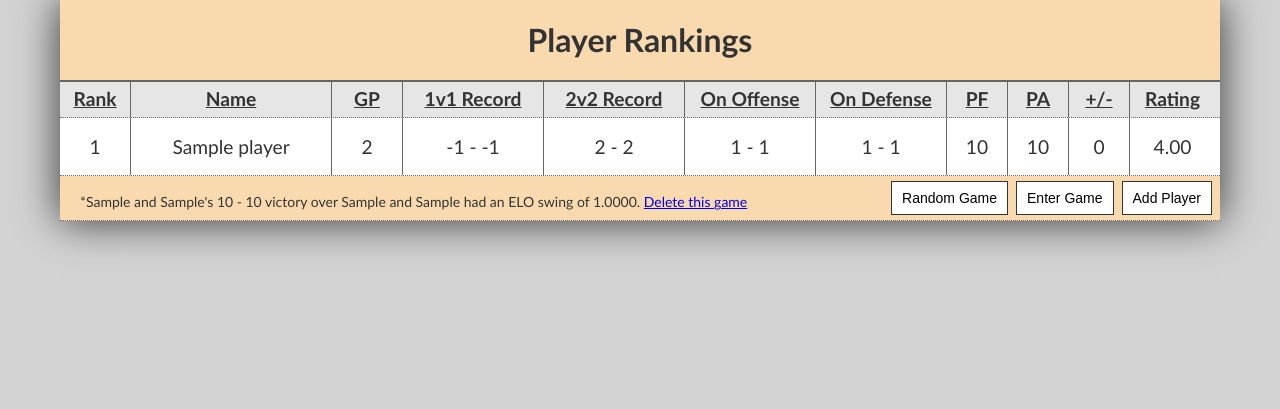
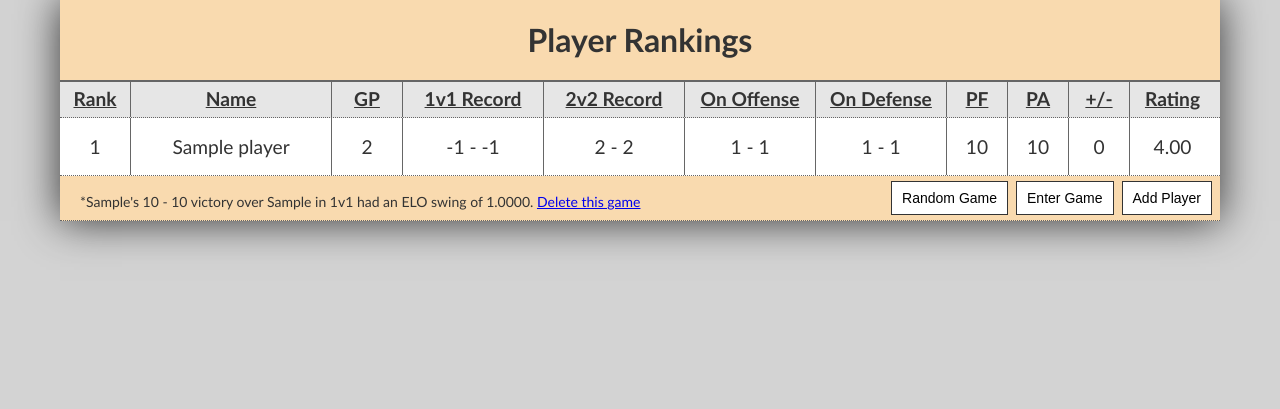
Before and after one commit to nathanpaul/FR_office_sports, a Rails app: page / in a window 1280 px wide. Shown: the part 50-459 px from the top of the page. Run offline with Rails 7, Linux system fonts and the light colour scheme; tables that the repository leaves empty hold one stand-in row (values such as "Sample post"); style sheets or scripts are compiled from the project's sources; parts of the project's set-up code (start-up, migrations or seed data) failed here and were passed over; some libraries are stand-ins or nearby versions.

Commit message:
1v1 message

```diff
--- a/app/views/players/index.html.haml
+++ b/app/views/players/index.html.haml
@@ -134,9 +134,13 @@
 				%p.last_game
 					-$last_game = Game.last
 					-unless $last_game == nil
-						-if $last_game.winner == "Red Team"
-							%span.text="*#{$last_game.red_offense}/#{$last_game.red_defense}'s #{$last_game.winning_score} - #{$last_game.losing_score} victory over #{$last_game.blue_offense}/#{$last_game.blue_defense} had an ELO swing of #{number_with_precision($last_game.elo_swing, :precision => 4)}."
+						-if $last_game.winner == "Red Team" and $last_game.red_offense != $last_game.red_defense
+							%span.text="*#{$last_game.red_offense} and #{$last_game.red_defense}'s #{$last_game.winning_score} - #{$last_game.losing_score} victory over #{$last_game.blue_offense} and #{$last_game.blue_defense} had an ELO swing of #{number_with_precision($last_game.elo_swing, :precision => 4)}."
+						-elsif $last_game.winner == "Blue Team" and $last_game.blue_offense != $last_game.blue_defense
+							%span.text="*#{$last_game.blue_offense} and #{$last_game.blue_defense}'s #{$last_game.winning_score} - #{$last_game.losing_score} victory over #{$last_game.red_offense} and #{$last_game.red_defense} had an ELO swing of #{number_with_precision($last_game.elo_swing, :precision => 4)}."
+						-elsif $last_game.winner == "Red Team" and $last_game.red_offense == $last_game.red_defense
+							%span.text="*#{$last_game.red_offense}'s #{$last_game.winning_score} - #{$last_game.losing_score} victory over #{$last_game.blue_offense} in 1v1 had an ELO swing of #{number_with_precision($last_game.elo_swing, :precision => 4)}."
 						-else
-							%span.text="*#{$last_game.blue_offense} and #{$last_game.blue_defense}'s #{$last_game.winning_score} - #{$last_game.losing_score} victory over #{$last_game.red_offense} and #{$last_game.red_defense} had an ELO swing of #{number_with_precision($last_game.elo_swing, :precision => 4)}."
+							%span.text="*#{$last_game.blue_offense}'s #{$last_game.winning_score} - #{$last_game.losing_score} victory over #{$last_game.red_offense} in 1v1 had an ELO swing of #{number_with_precision($last_game.elo_swing, :precision => 4)}."
 						%span.text=link_to "Delete this game", game_delete_last_game_path($last_game.id), :method => "put", :confirm => "Are you sure you want to do that?"
 			%li.footer
```
